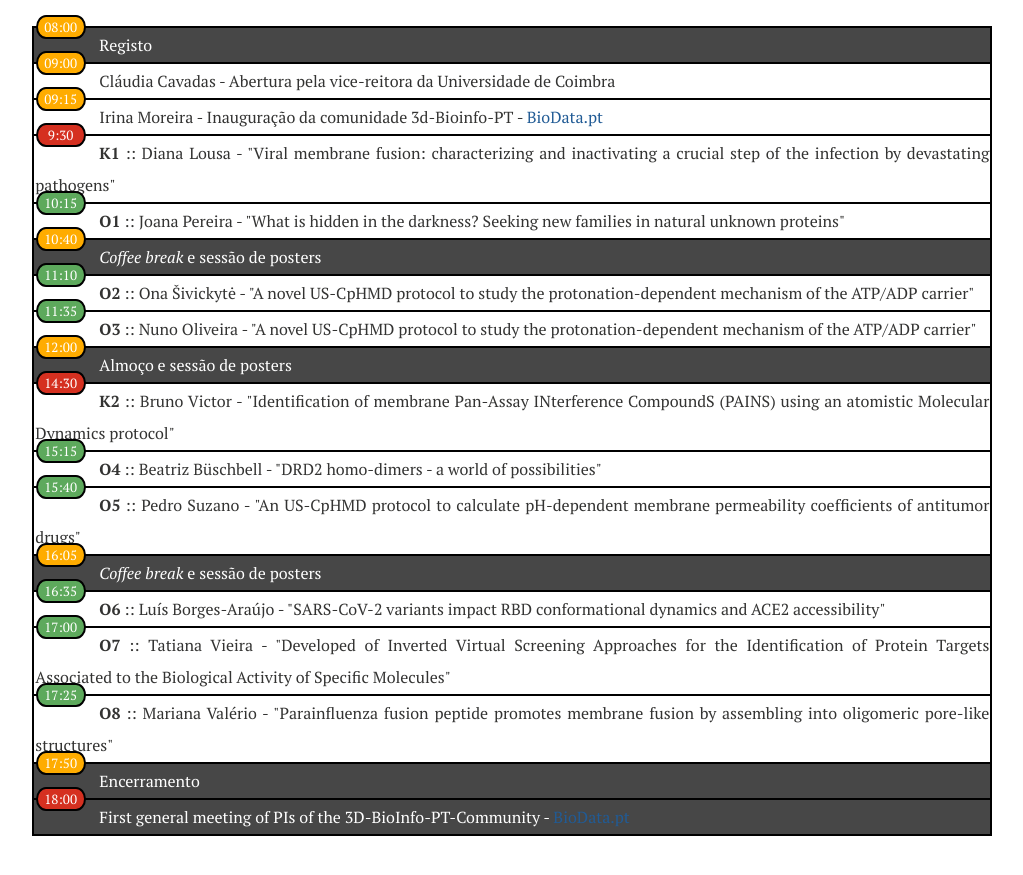
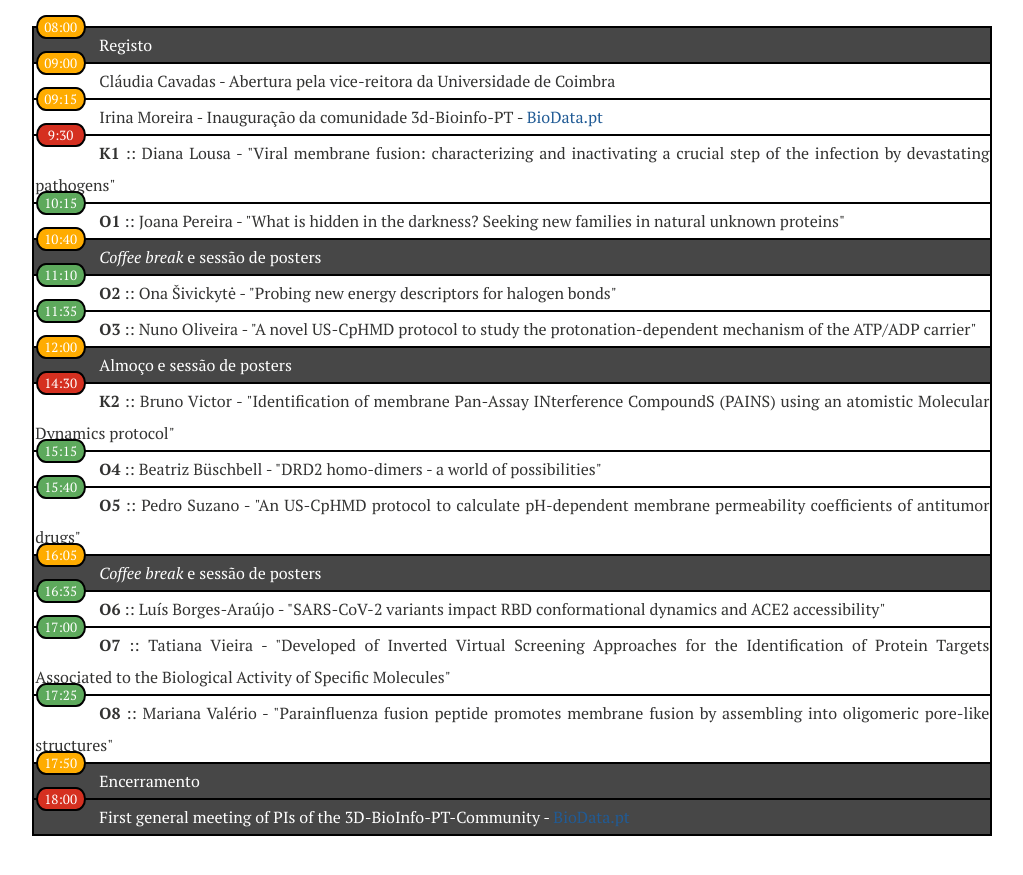
Before and after one commit to ejibce/ejibce.github.io, a Jekyll site: the page built from programa/index.md, in a window 1280 px wide and 900 px high, scrolled down 1343 px. Shown: the top 875 px of the window, without its empty margins (179-1202 px from the left). Built offline with Jekyll 4.4.1, drawn with Linux system fonts in a browser that asks for light colours; nearby versions of some CDN libraries.

Commit message:
Correct mistake
Corrected duplicated program entry

```diff
--- a/programa/index.md
+++ b/programa/index.md
@@ -74,8 +74,7 @@ proteins" </td></tr>
     <tr><td class="odd green">11:10</td> </tr>
   </table>
   <table class="noborder">
-    <tr class="events"><td class="even"> <strong>O2</strong> :: Ona &Scaron;ivickyt&edot; - "A novel US-CpHMD protocol to study the protonation-dependent
-mechanism of the ATP/ADP carrier" </td></tr>
+    <tr class="events"><td class="even"> <strong>O2</strong> :: Ona &Scaron;ivickyt&edot; - "Probing new energy descriptors for halogen bonds" </td></tr>
   </table>
   <table class="hours">
     <tr><td class="odd green">11:35</td> </tr>
```
